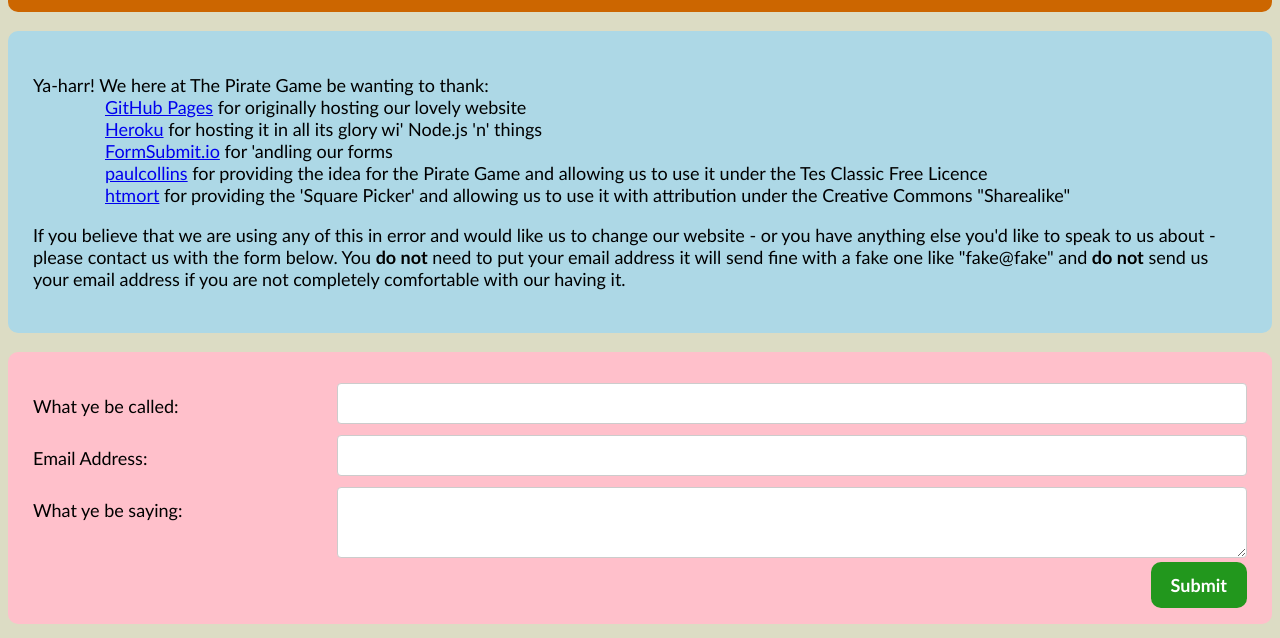
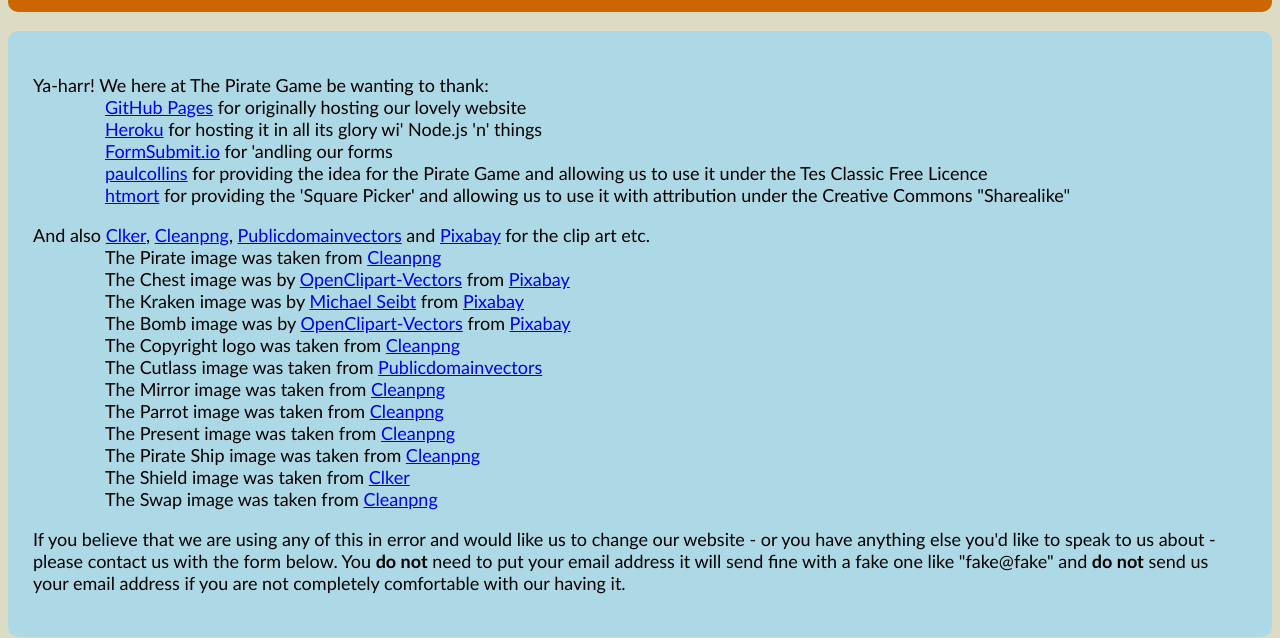
Before and after one commit to pirate-game/pirate-game-nodejs, a website: page public/Acknowledge.html in a window 1280 px wide. Shown: the part 164-802 px from the top of the page. Drawn offline with nearby package versions, Linux system fonts and the light colour scheme.

Commit message:
Update Acknowledge.html

```diff
--- a/public/Acknowledge.html
+++ b/public/Acknowledge.html
@@ -22,6 +22,24 @@
             			<a href="https://www.tes.com/teaching-resource/the-pirate-game-end-of-term-activity-6258063">paulcollins</a> for providing the idea for the Pirate Game and allowing us to use it under the Tes Classic Free Licence<br />
             			<a href="https://www.tes.com/teaching-resource/the-pirate-game-square-picker-6437335">htmort</a> for providing the 'Square Picker' and allowing us to use it with attribution under the Creative Commons "Sharealike"<br />
             		</p>
+			<p style="margin-left:4em;text-indent:-4em;">And also
+				<a href="http://www.clker.com/">Clker</a>,
+				<a href="https://www.cleanpng.com/">Cleanpng</a>,
+				<a href="https://publicdomainvectors.org/">Publicdomainvectors</a> and
+				<a href="https://pixabay.com/">Pixabay</a> for the clip art etc.<br />
+            			The Pirate image was taken from <a href="https://www.cleanpng.com/png-piracy-cartoon-drawing-clip-art-pirate-722951/">Cleanpng</a><br />
+ 				The Chest image was by <a href="https://pixabay.com/users/OpenClipart-Vectors-30363/?utm_source=link-attribution&amp;utm_medium=referral&amp;utm_campaign=image&amp;utm_content=153593">OpenClipart-Vectors</a> from <a href="https://pixabay.com/?utm_source=link-attribution&amp;utm_medium=referral&amp;utm_campaign=image&amp;utm_content=153593">Pixabay</a><br />
+				The Kraken image was by <a href="https://pixabay.com/users/fantasticpicture-1560299/?utm_source=link-attribution&amp;utm_medium=referral&amp;utm_campaign=image&amp;utm_content=3189017">Michael Seibt</a> from <a href="https://pixabay.com/?utm_source=link-attribution&amp;utm_medium=referral&amp;utm_campaign=image&amp;utm_content=3189017">Pixabay</a><br />
+				The Bomb image was by <a href="https://pixabay.com/users/OpenClipart-Vectors-30363/?utm_source=link-attribution&amp;utm_medium=referral&amp;utm_campaign=image&amp;utm_content=2025548">OpenClipart-Vectors</a> from <a href="https://pixabay.com/?utm_source=link-attribution&amp;utm_medium=referral&amp;utm_campaign=image&amp;utm_content=2025548">Pixabay</a><br />
+				The Copyright logo was taken from <a href="https://www.cleanpng.com/png-copyright-symbol-copyright-law-of-the-united-state-1052540/">Cleanpng</a><br />
+				The Cutlass image was taken from <a href="https://publicdomainvectors.org/en/free-clipart/Cutlass-cartoon-image/81507.html">Publicdomainvectors</a><br />
+				The Mirror image was taken from <a href="https://www.cleanpng.com/png-mirror-dragon-deviantart-hand-mirror-3520099/">Cleanpng</a><br />
+				The Parrot image was taken from <a href="https://www.cleanpng.com/png-pirate-parrot-royalty-free-cartoon-logo-1252826/">Cleanpng</a><br />
+				The Present image was taken from <a href="https://www.cleanpng.com/png-emoji-gift-emoticon-symbol-sms-present-box-1177524/">Cleanpng</a><br />
+				The Pirate Ship image was taken from <a href="https://www.cleanpng.com/png-ship-piracy-clip-art-pirate-722920/">Cleanpng</a><br />
+				The Shield image was taken from <a href="http://www.clker.com/clipart-magic-shield-no-shadow.html">Clker</a><br />
+				The Swap image was taken from <a href="https://www.cleanpng.com/png-clothing-swap-computer-icons-clip-art-arrow-789742/">Cleanpng</a><br />
+           		</p>
 			<p>
 				If you believe that we are using any of this in error and would like us to change our website - or you have anything else you'd like to speak to us about - please contact us with the form below. You <b>do not</b> need to put your email address it will send fine with a fake one like "fake@fake" and <b>do not</b> send us your email address if you are not completely comfortable with our having it.
 			</p>
```
